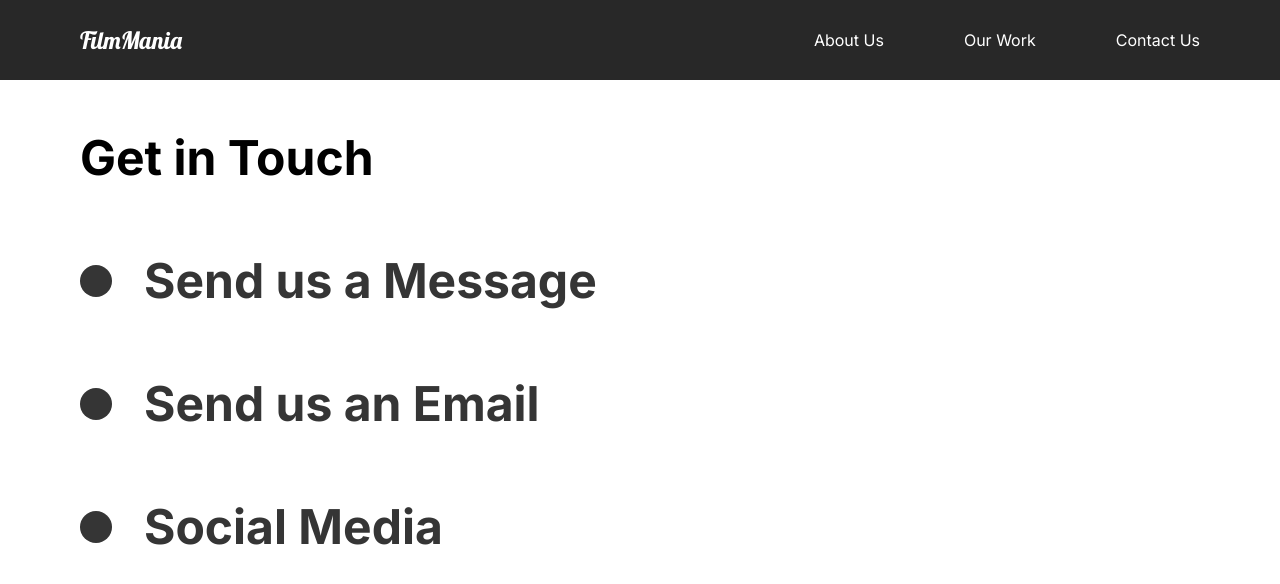
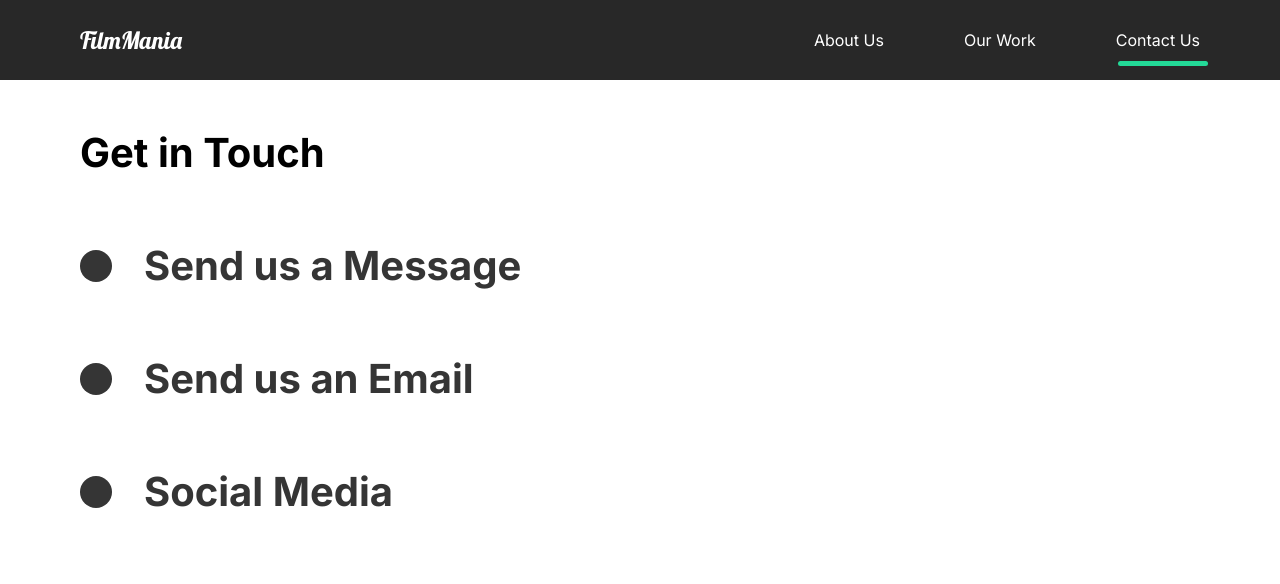
Before and after one commit to mohasin-hossain/film-mania-react, a React (Create React App) app: page /contact in a window 1280 px wide. Shown: the top 584 px of the page. Built offline with nearby package versions, Linux system fonts and the light colour scheme.

Commit message:
Nav Line Animation

```diff
--- a/src/components/Nav.js
+++ b/src/components/Nav.js
@@ -1,8 +1,11 @@
 import React from "react";
 import styled from "styled-components";
 import { Link } from "react-router-dom";
+import { motion } from "framer-motion";
+import { useLocation } from "react-router-dom";
 
 const Nav = () => {
+  const { pathname } = useLocation();
   return (
     <StyledNav>
       <h1>
@@ -13,12 +16,27 @@
       <ul>
         <li>
           <Link to="/">About Us</Link>
+          <Line
+            transition={{ duration: 1 }}
+            initial={{ width: "0%" }}
+            animate={{ width: pathname === "/" ? "55%" : "0%" }}
+          />
         </li>
         <li>
           <Link to="/work">Our Work</Link>
+          <Line
+            transition={{ duration: 0.75 }}
+            initial={{ width: "0%" }}
+            animate={{ width: pathname === "/work" ? "55%" : "0%" }}
+          />
         </li>
         <li>
           <Link to="/contact">Contact Us</Link>
+          <Line
+            transition={{ duration: 0.75 }}
+            initial={{ width: "0%" }}
+            animate={{ width: pathname === "/contact" ? "55%" : "0%" }}
+          />
         </li>
       </ul>
     </StyledNav>
@@ -86,4 +104,18 @@
   }
 `;
 
+const Line = styled(motion.div)`
+  position: absolute;
+  width: 0%;
+  height: 0.3rem;
+  background: #23d997;
+  left: 50%;
+  bottom: -80%;
+  border-radius: 1rem;
+
+  @media only screen and (max-width: 800px) {
+    left: 20%;
+  }
+`;
+
 export default Nav;
--- a/src/pages/ContactUs.js
+++ b/src/pages/ContactUs.js
@@ -44,6 +44,9 @@
   padding: 3rem 5rem;
   min-height: 90vh;
   color: #353535;
+  h2 {
+    font-size: 2.5rem;
+  }
   @media only screen and (max-width: 800px) {
     padding: 2rem 3rem;
 
```
